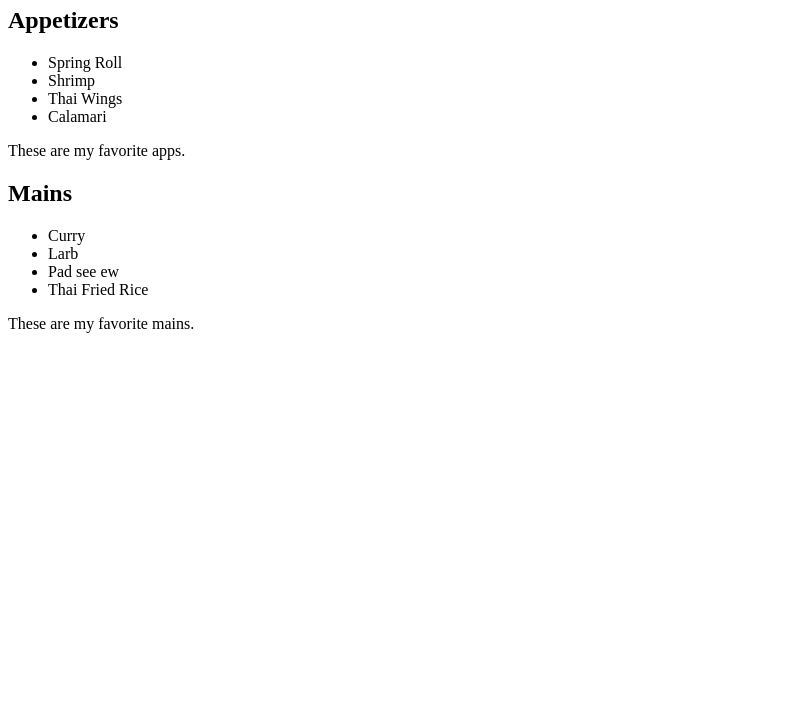
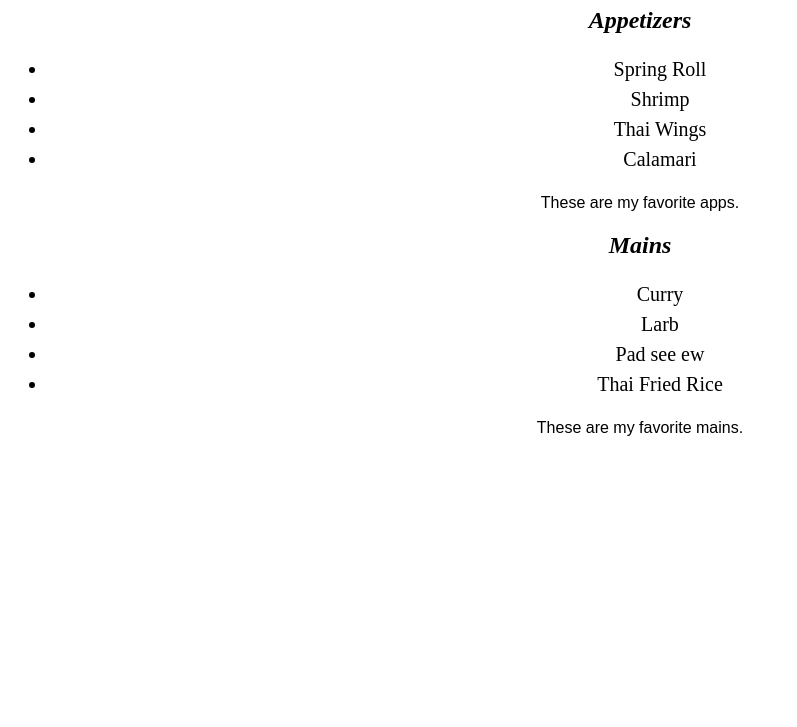
Before and after one commit to BrycenGit/My-favorite-restaurant, a plain HTML site: page menu.html in a window 1280 px wide. Shown: the part 73-800 px from the top of the page, without its empty margins (0-797 px from the left). Drawn offline with Linux system fonts and the light colour scheme.

Commit message:
add content to .md file fixed bug on menu sheet

```diff
--- a/menu.html
+++ b/menu.html
@@ -1,7 +1,7 @@
 <!DOCTYPE html>
 <html lang="en-US">
 <head>
-  <link href="css/styles.css" rel="styleshee" type="text/css">
+  <link href="css/styles.css" rel="stylesheet" type="text/css">
   <title>Menu</title>
 </head>
 <body>
```
Also changed, not shown: 1 other file.
